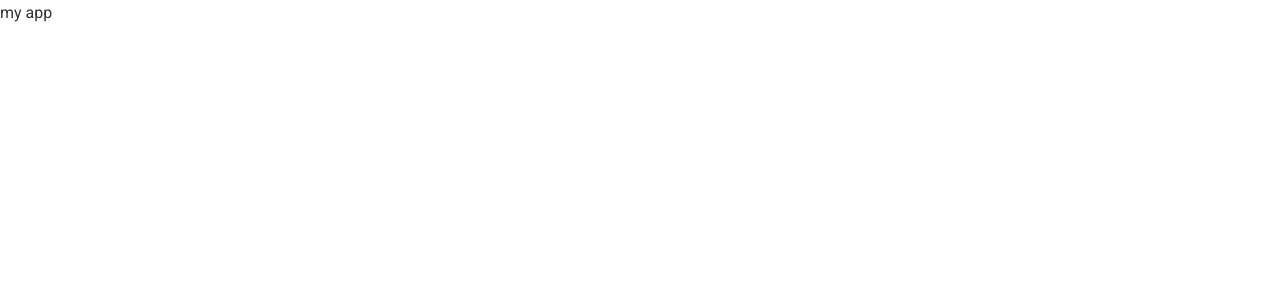
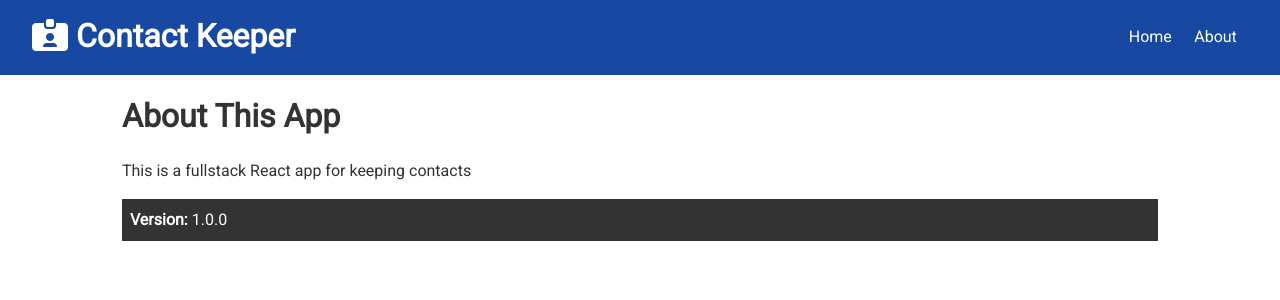
Before and after one commit to sandradahlin/contact-keeper, a React (Create React App) app in the folder client/: page /about in a window 1280 px wide. Shown: the top 300 px of the page. Built offline with nearby package versions, Linux system fonts and the light colour scheme.

Commit message:
add basic ui

```diff
--- a/client/src/App.js
+++ b/client/src/App.js
@@ -1,8 +1,24 @@
 import React from "react";
+import { BrowserRouter as Router, Switch, Route } from "react-router-dom";
 import "./App.css";
+import Navbar from "./components/layout/Navbar";
+import Home from "./components/pages/Home";
+import About from "./components/pages/About";
 
 const App = () => {
-    return <div className="App">my app</div>;
+    return (
+        <Router>
+            <React.Fragment>
+                <Navbar />
+                <div className="container">
+                    <Switch>
+                        <Route exact path="/" component={Home} />
+                        <Route exact path="/about" component={About} />
+                    </Switch>
+                </div>
+            </React.Fragment>
+        </Router>
+    );
 };
 
 export default App;
--- /dev/null
+++ b/client/src/components/layout/Navbar.js
@@ -0,0 +1,34 @@
+import React from "react";
+import PropTypes from "prop-types";
+import { Link } from "react-router-dom";
+
+const Navbar = ({ title, icon }) => {
+    return (
+        <div className="navbar bg-primary">
+            <h1>
+                <i className={icon} />
+                {title}
+            </h1>
+            <ul>
+                <li>
+                    <Link to="/">Home</Link>
+                </li>
+                <li>
+                    <Link to="/about">About</Link>
+                </li>
+            </ul>
+        </div>
+    );
+};
+
+Navbar.propTypes = {
+    title: PropTypes.string.isRequired,
+    icon: PropTypes.string
+};
+
+Navbar.defaultProps = {
+    title: "  Contact Keeper",
+    icon: "fas fa-id-card-alt"
+};
+
+export default Navbar;
--- /dev/null
+++ b/client/src/components/pages/About.js
@@ -0,0 +1,17 @@
+import React from "react";
+
+const About = () => {
+    return (
+        <div>
+            <h1>About This App</h1>
+            <p className="my-1">
+                This is a fullstack React app for keeping contacts
+            </p>
+            <p className="bg-dark p">
+                <strong>Version: </strong>1.0.0
+            </p>
+        </div>
+    );
+};
+
+export default About;
--- /dev/null
+++ b/client/src/components/pages/Home.js
@@ -0,0 +1,11 @@
+import React from "react";
+
+const Home = () => {
+    return (
+        <div>
+            <h1>Home</h1>
+        </div>
+    );
+};
+
+export default Home;
```
